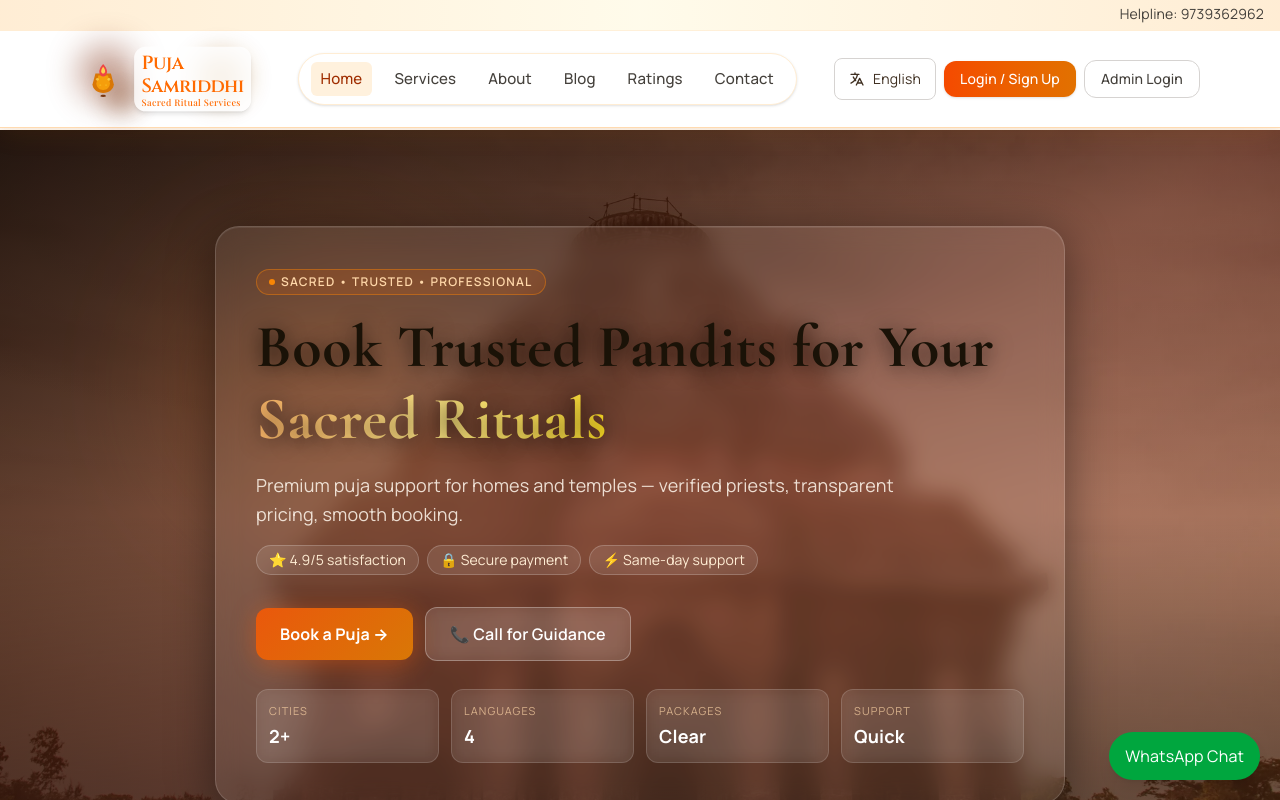
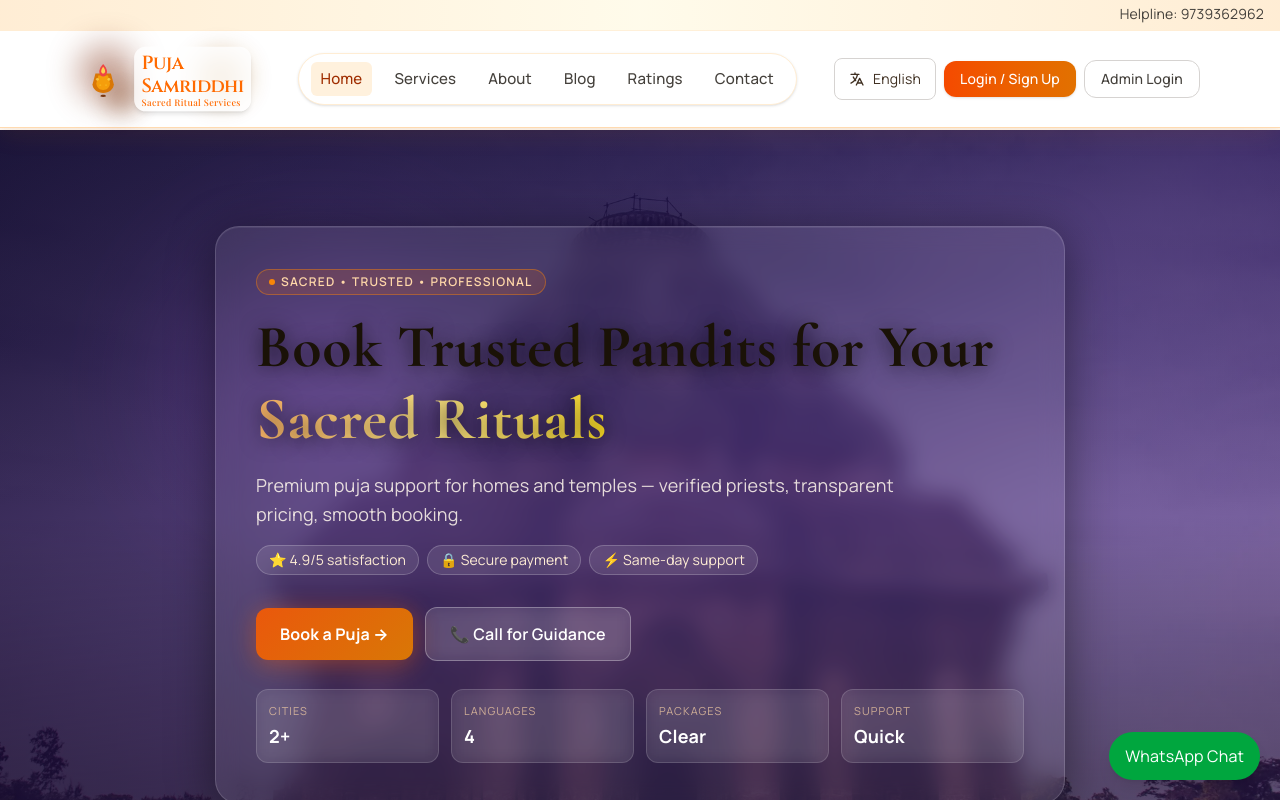
Before and after one commit to vergil46/AmaPuja, a React (Vite) app in the folder frontend/: page / in a window 1280 px wide. Shown: the top 800 px of the page. Built offline with nearby package versions, Linux system fonts and the light colour scheme.

Commit message:
fix: change hero overlay to deep indigo-purple for premium look

```diff
--- a/frontend/src/pages/HomePage.jsx
+++ b/frontend/src/pages/HomePage.jsx
@@ -19,13 +19,13 @@ function HomePage() {
         }}
       >
         {/* Layered dark overlays for depth */}
-        <div className="absolute inset-0 bg-linear-to-br from-[#1a0800]/92 via-[#7c2d12]/72 to-[#92400e]/55" />
-        <div className="absolute inset-0 bg-linear-to-t from-black/60 via-transparent to-black/20" />
+        <div className="absolute inset-0 bg-linear-to-br from-[#0f0728]/95 via-[#2e1065]/75 to-[#4c1d95]/50" />
+        <div className="absolute inset-0 bg-linear-to-t from-black/55 via-transparent to-[#1e1b4b]/30" />
 
         {/* Subtle glow orb behind the card */}
         <div
-          className="pointer-events-none absolute left-1/4 top-1/3 h-96 w-96 -translate-x-1/2 -translate-y-1/2 rounded-full opacity-25 blur-3xl"
-          style={{ background: 'radial-gradient(circle, #f97316 0%, transparent 70%)' }}
+          className="pointer-events-none absolute left-1/4 top-1/3 h-96 w-96 -translate-x-1/2 -translate-y-1/2 rounded-full opacity-30 blur-3xl"
+          style={{ background: 'radial-gradient(circle, #a855f7 0%, transparent 70%)' }}
         />
 
         <div className="relative mx-auto max-w-6xl px-4 py-14 text-white sm:py-24">
```
